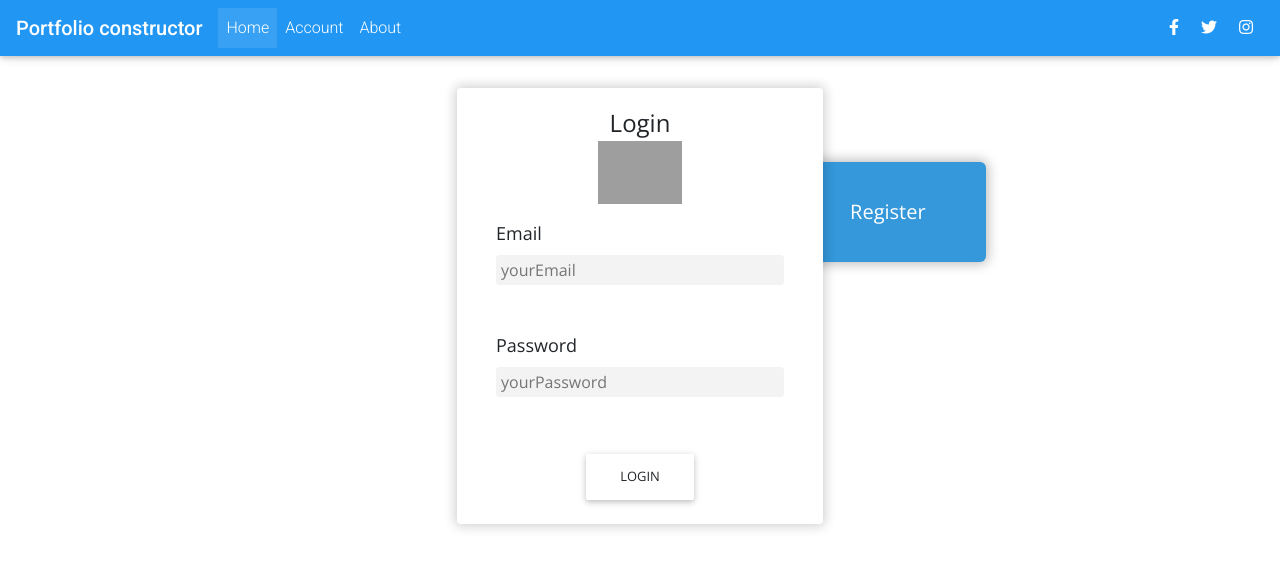
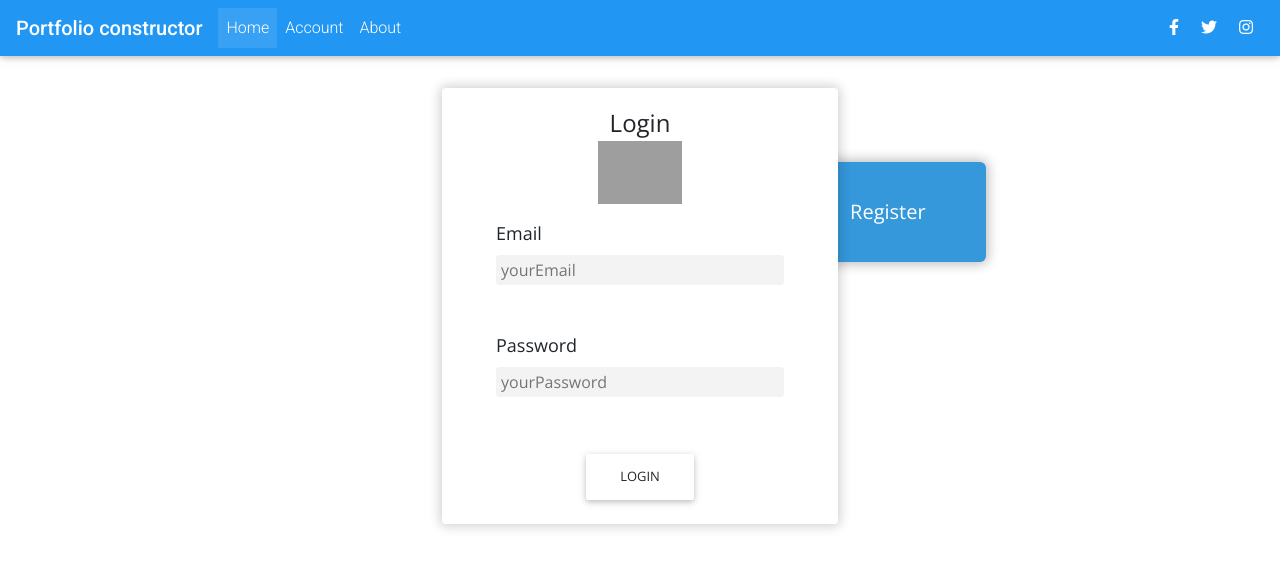
Before and after one commit to Ekatereana/Portfolio-constructor, a React (Create React App) app in the folder frontend/: page /registration in a window 1280 px wide. Shown: the top 568 px of the page. Built offline with nearby package versions, Linux system fonts and the light colour scheme; grey boxes are pictures that could not be loaded.

Commit message:
changing the width and height params

```diff
--- a/frontend/src/Components/Registration/register-login.css
+++ b/frontend/src/Components/Registration/register-login.css
@@ -1,4 +1,5 @@
 .base-container {
+    width: 366px;
     display: flex;
     flex-direction: column;
     align-items: center;
@@ -22,7 +23,8 @@
 .container {
     position: absolute;
     z-index: 100;
-    width: 336px;
+    max-width: 350px;
+    max-height: 800px;
 }
 
 .header {
```
